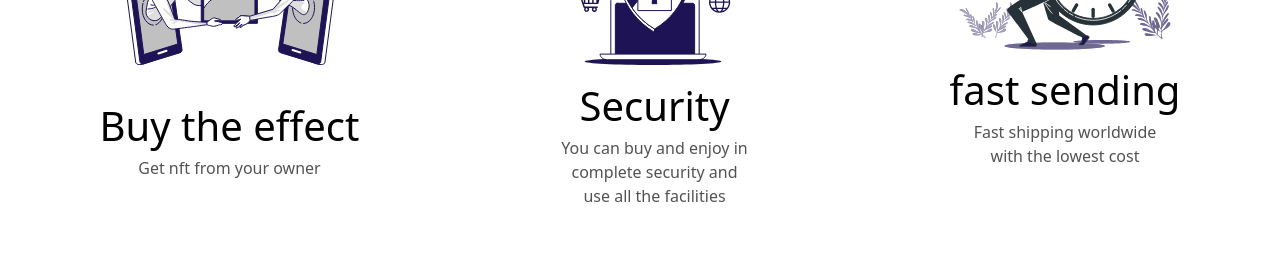
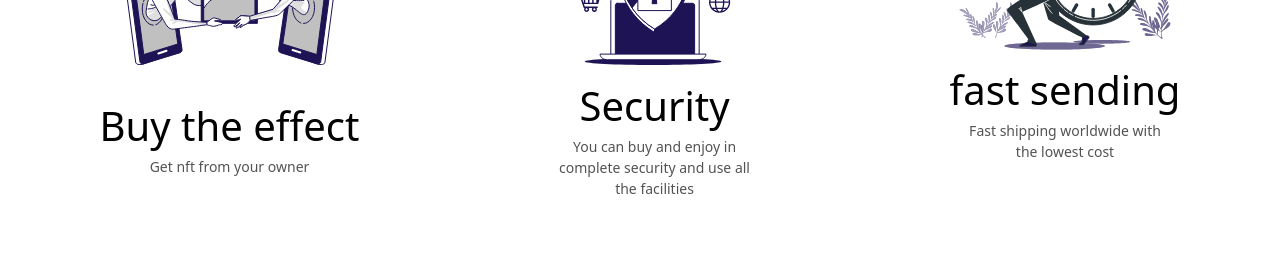
Before and after one commit to danyalbani240/NFTShop, a Nuxt app: page / in a window 1280 px wide. Shown: the part 3020-3278 px from the top of the page. Built offline with nearby package versions, Linux system fonts and the light colour scheme.

Commit message:
makin the objects be in the same line

```diff
--- a/assets/style/_benefits.scss
+++ b/assets/style/_benefits.scss
@@ -1,15 +1,16 @@
-.benefits{
-
-
+.benefits {
   margin-top: 65px;
   padding-bottom: 98.3px;
-    .title{
+  .title {
     font-size: 40px;
     margin-top: 10px;
   }
-    .description{
+  .description {
     color: rgba(0, 0, 0, 0.68);
     width: 192px;
-
+    font-size: 14px;
+  }
+  .b-object {
+    height: 144px;
   }
 }
```
Lines whose indentation alone changed are shown as unchanged.
